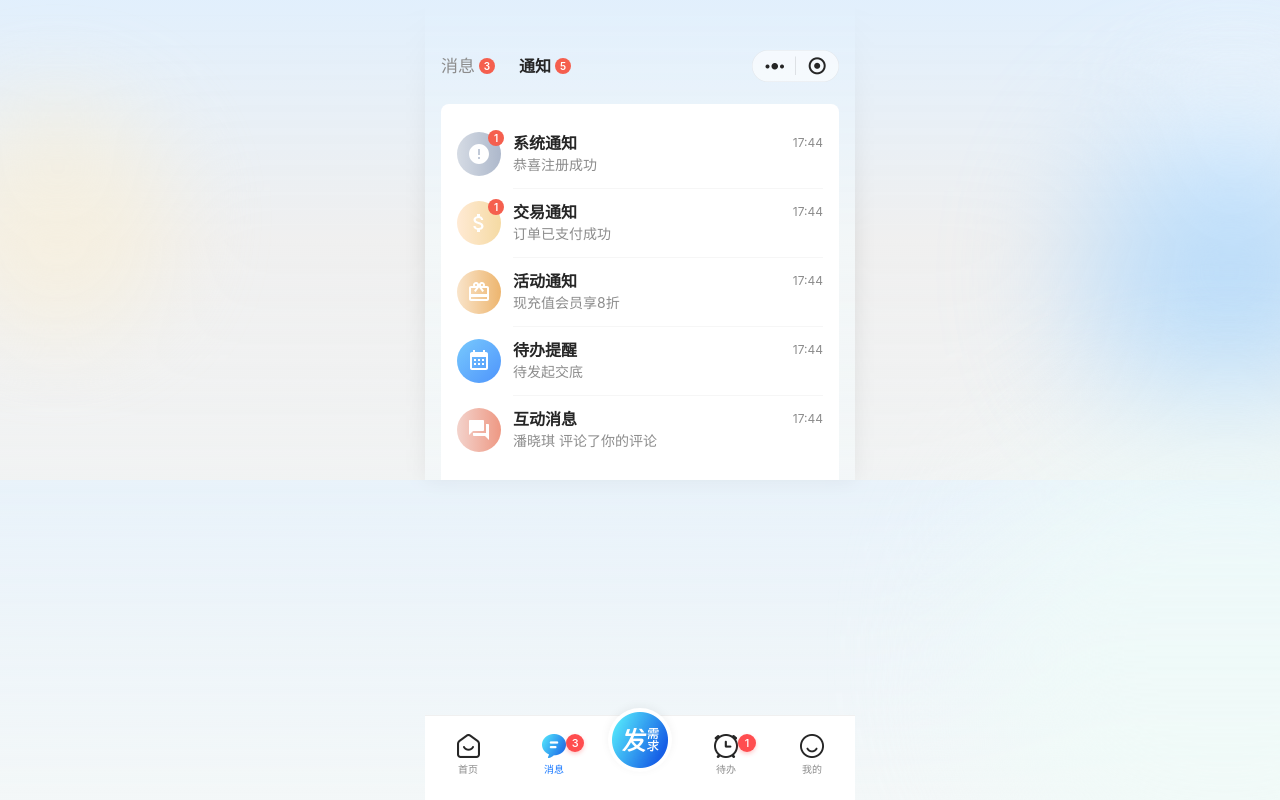
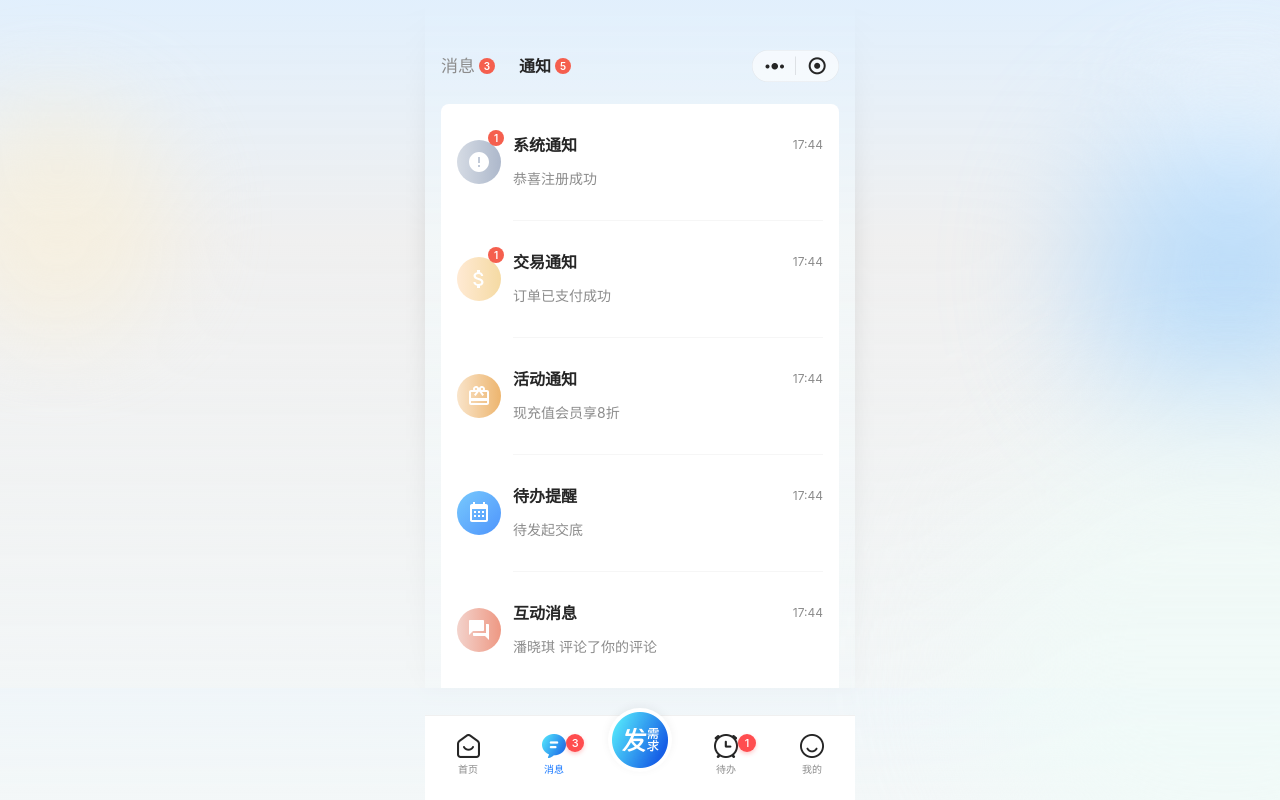
Before and after one commit to crowI9/fabu, a Vue app: page /notification in a window 1280 px wide. Built offline with nearby package versions, Linux system fonts and the light colour scheme.

Commit message:
调整通知项间距为16px

```diff
--- a/src/views/Notification.vue
+++ b/src/views/Notification.vue
@@ -306,7 +306,7 @@ const goToMessage = () => {
 .notification-item {
   display: flex;
   align-items: center;
-  padding: 12px 16px;
+  padding: 16px;
   cursor: pointer;
   position: relative;
 }
@@ -351,7 +351,7 @@ const goToMessage = () => {
   display: flex;
   align-items: center;
   justify-content: space-between;
-  margin-bottom: 4px;
+  margin-bottom: 16px;
 }
 
 .notification-title {
@@ -401,6 +401,6 @@ const goToMessage = () => {
 .divider {
   height: 1px;
   background: #F6F6F6;
-  margin: 0 16px 0 72px;
+  margin: 16px 16px 16px 72px;
 }
 </style>
```
